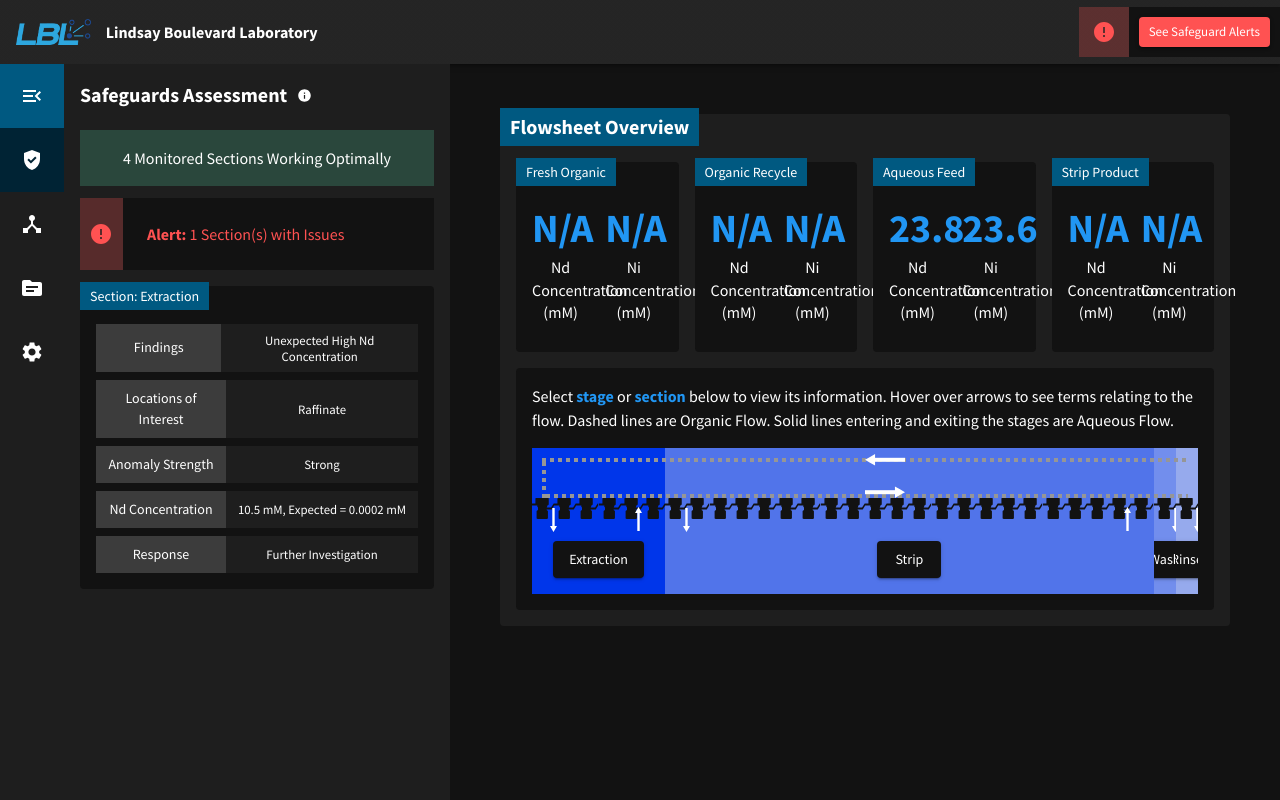
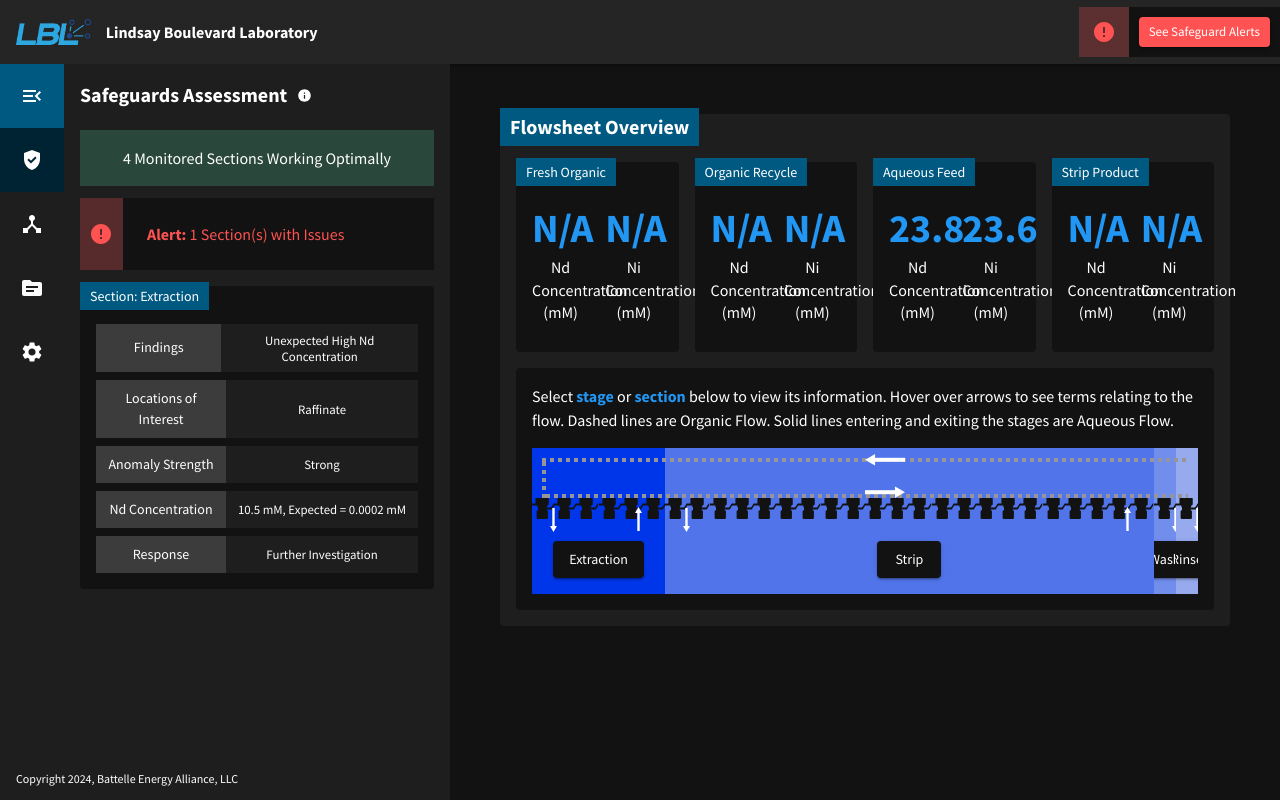
Before and after one commit to IdahoLabResearch/Solvent_Extraction_Experiment_GUI, a React (Vite) app: page / in a window 1280 px wide. Both pictures are taken after a click on the button 32 px from the left and 96 px from the top of the page. Built offline with nearby package versions, Linux system fonts and the light colour scheme; data requests are answered from the project's data file.

Commit message:
drawer copyright

```diff
--- a/src/components/coreapp/DrawerLeft.tsx
+++ b/src/components/coreapp/DrawerLeft.tsx
@@ -299,6 +299,13 @@ const DrawerLeft: React.FC<Props> = ({}) => {
           </Box>
         </Box>
       </Box>
+      { openDrawerLeftState &&
+        <Box sx={{ textAlign: 'left', width: '300px' }}>
+          <Typography sx={{ fontSize: '.75rem', padding: '.75rem 1rem' }}>
+            Copyright 2024, Battelle Energy Alliance, LLC
+          </Typography>
+        </Box>
+      }
     </Drawer>
   );
 }
```
